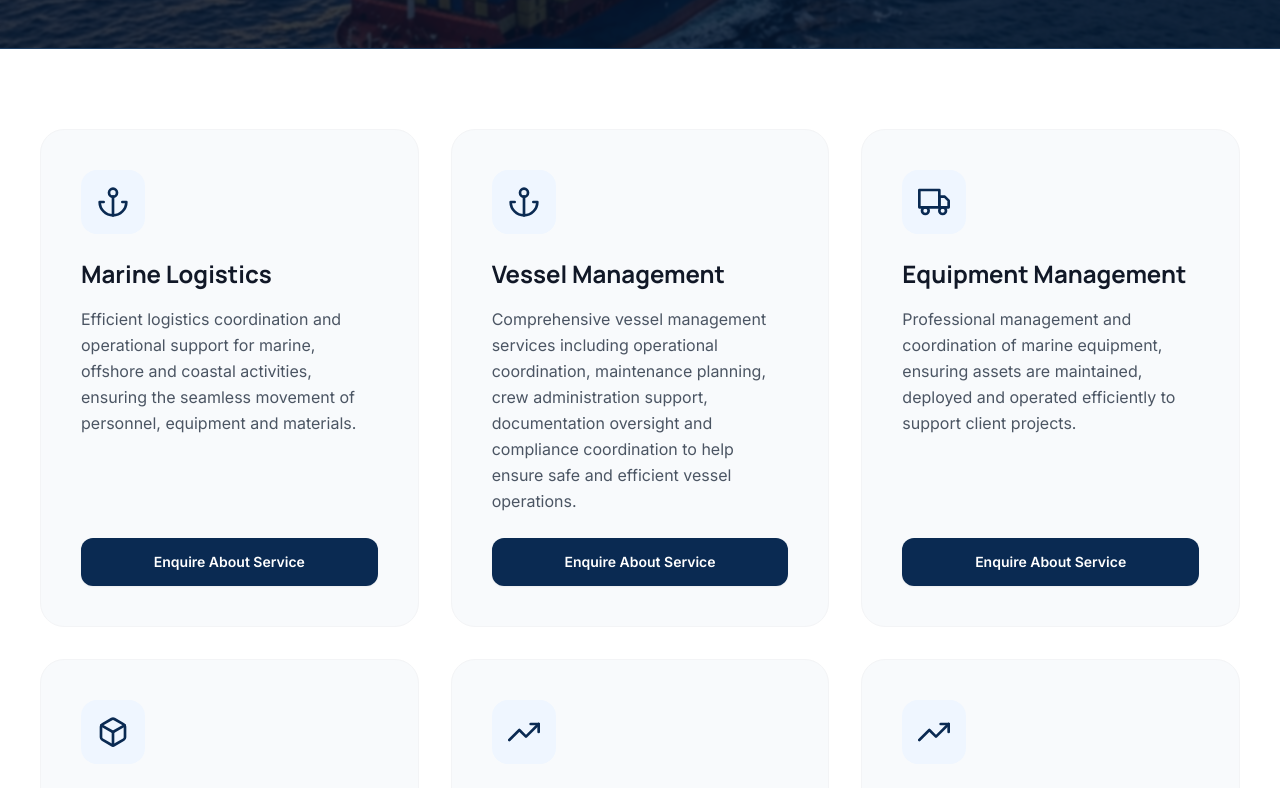
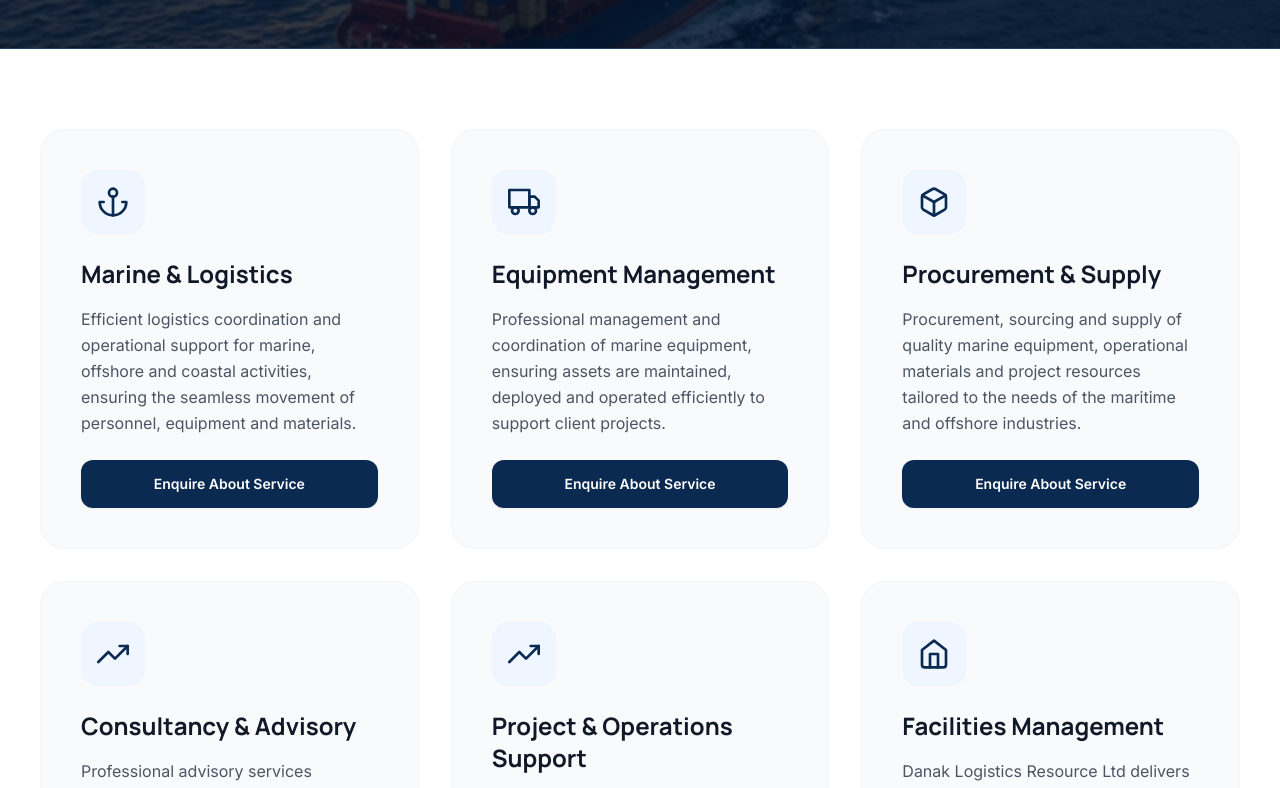
Before and after one commit to ehxdie/Danak, a React (Vite) app: page /services in a window 1280 px wide. Shown: the part 480-1268 px from the top of the page. Built offline with nearby package versions, Linux system fonts and the light colour scheme.

Commit message:
feat: implement services data, listing page, and EmailJS-integrated contact form

```diff
--- a/src/components/contact/ContactForm.tsx
+++ b/src/components/contact/ContactForm.tsx
@@ -64,11 +64,12 @@ export const ContactForm: React.FC = () => {
         const errorText = await response.text();
         throw new Error(errorText || 'Failed to send email');
       }
-    } catch (err: any) {
+    } catch (err: unknown) {
       console.error('EmailJS error:', err);
       setLoading(false);
+      const message = err instanceof Error ? err.message : undefined;
       setErrorMessage(
-        err?.message || 'Failed to send message via EmailJS. Please try again or contact us directly via email.'
+        message || 'Failed to send message via EmailJS. Please try again or contact us directly via email.'
       );
     }
   };
@@ -169,12 +170,12 @@ export const ContactForm: React.FC = () => {
           value={formData.service}
           onChange={(e) => setFormData({ ...formData, service: e.target.value })}
         >
-          <option value="marine-logistics">Marine Logistics</option>
-          <option value="vessel-management">Vessel Management</option>
+          <option value="marine-logistics">Marine & Logistics</option>
           <option value="equipment-management">Equipment Management</option>
           <option value="procurement-supply">Procurement & Supply</option>
-          <option value="consultancy">Consultancy</option>
-          <option value="project-support">Project Support</option>
+          <option value="facilities-management">Facilities Management</option>
+          <option value="project-support">Project & Operations Support</option>
+          <option value="consultancy">Consultancy & Advisory</option>
         </select>
       </div>
 
--- a/src/components/services/ServiceGrid.tsx
+++ b/src/components/services/ServiceGrid.tsx
@@ -1,6 +1,6 @@
 import React from 'react';
 import { motion } from 'framer-motion';
-import { FiAnchor, FiTruck, FiBox, FiTrendingUp } from 'react-icons/fi';
+import { FiAnchor, FiTruck, FiBox, FiTrendingUp, FiHome } from 'react-icons/fi';
 import { servicesData } from '../../data/services';
 import { Button } from '../common/Button';
 
@@ -8,7 +8,8 @@ const iconMap: Record<string, React.ReactNode> = {
   FiAnchor: <FiAnchor className="w-8 h-8 text-[#0A2A52]" />,
   FiTruck: <FiTruck className="w-8 h-8 text-[#0A2A52]" />,
   FiBox: <FiBox className="w-8 h-8 text-[#0A2A52]" />,
-  FiTrendingUp: <FiTrendingUp className="w-8 h-8 text-[#0A2A52]" />
+  FiTrendingUp: <FiTrendingUp className="w-8 h-8 text-[#0A2A52]" />,
+  FiHome: <FiHome className="w-8 h-8 text-[#0A2A52]" />
 };
 
 export const ServiceGrid: React.FC = () => {
--- a/src/data/services.ts
+++ b/src/data/services.ts
@@ -3,16 +3,9 @@ import type { Service } from '../types/service';
 export const servicesData: Service[] = [
   {
     id: 'marine-logistics',
-    title: 'Marine Logistics',
+    title: 'Marine & Logistics',
     slug: 'marine-logistics',
     description: 'Efficient logistics coordination and operational support for marine, offshore and coastal activities, ensuring the seamless movement of personnel, equipment and materials.',
-    icon: 'FiAnchor',
-  },
-  {
-    id: 'vessel-management',
-    title: 'Vessel Management',
-    slug: 'vessel-management',
-    description: 'Comprehensive vessel management services including operational coordination, maintenance planning, crew administration support, documentation oversight and compliance coordination to help ensure safe and efficient vessel operations.',
     icon: 'FiAnchor',
   },
   {
@@ -31,14 +24,14 @@ export const servicesData: Service[] = [
   },
   {
     id: 'consultancy',
-    title: 'Consultancy',
+    title: 'Consultancy & Advisory',
     slug: 'consultancy',
     description: 'Professional advisory services including maritime consultancy, regulatory guidance, documentation support, compliance assistance and project coordination for businesses operating within the marine and offshore sectors.',
     icon: 'FiTrendingUp'
   },
   {
     id: 'project-support',
-    title: 'Project Support',
+    title: 'Project & Operations Support',
     slug: 'project-support',
     description: 'End-to-end operational support for marine and offshore projects, from planning and coordination through execution and ongoing operational assistance.',
     icon: 'FiTrendingUp'
--- a/src/pages/Services.tsx
+++ b/src/pages/Services.tsx
@@ -8,12 +8,12 @@ export const Services: React.FC = () => {
   return (
     <>
       <SEO
-        title="Our Services | Marine Logistics & Vessel Support"
-        description="Comprehensive marine logistics, vessel management, equipment rental, procurement, and offshore consultancy services in Nigeria."
+        title="Our Services | Marine & Logistics, Operations & Facilities Management"
+        description="Comprehensive marine & logistics, equipment management, procurement & supply, facilities management, project & operations support, and consultancy & advisory in Nigeria."
       />
       <PageBanner
         title="Our Services"
-        subtitle="End-to-end marine logistics, equipment rental, procurement, and technical consultancy."
+        subtitle="Practical solutions and reliable execution across marine logistics, facilities, equipment, and project operations."
       />
       <ServiceGrid />
       <CTASection />
```
